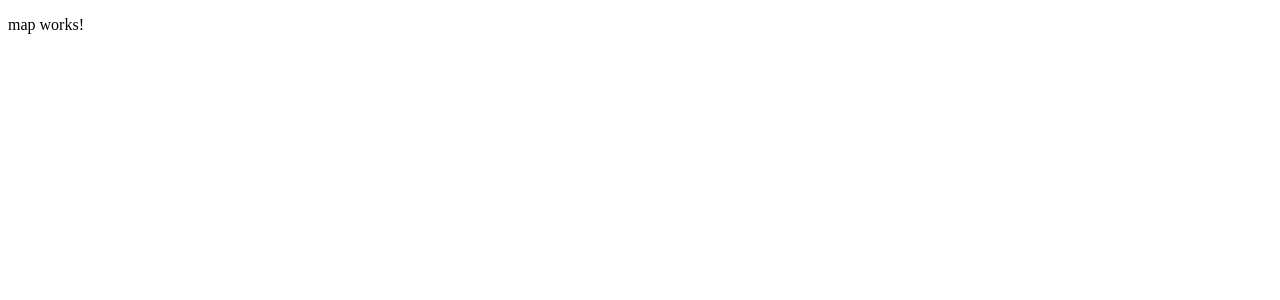
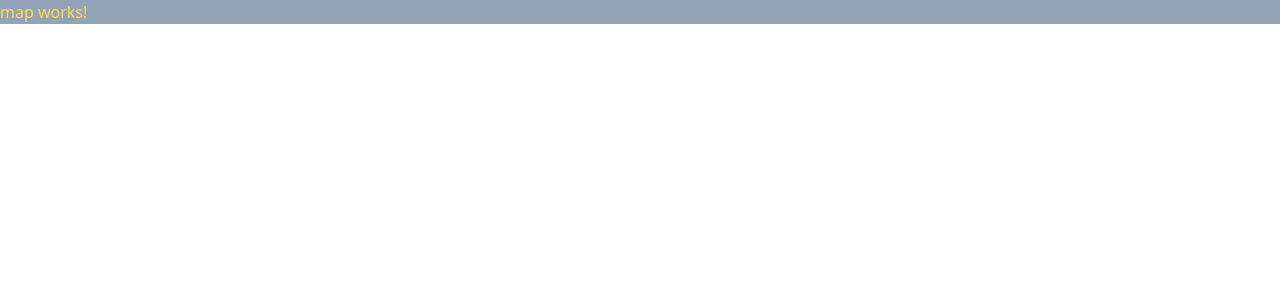
Before and after one commit to sergiiLiuk/ng-capibara-client, an Angular app: page / in a window 1280 px wide. Shown: the top 300 px of the page. Built offline with nearby package versions, Linux system fonts and the light colour scheme.

Commit message:
feat: tailwind

```diff
--- a/package.json
+++ b/package.json
@@ -27,12 +27,15 @@
     "@angular/cli": "~16.1.1",
     "@angular/compiler-cli": "^16.1.0",
     "@types/jasmine": "~4.3.0",
+    "autoprefixer": "^10.4.14",
     "jasmine-core": "~4.6.0",
     "karma": "~6.4.0",
     "karma-chrome-launcher": "~3.2.0",
     "karma-coverage": "~2.2.0",
     "karma-jasmine": "~5.1.0",
     "karma-jasmine-html-reporter": "~2.1.0",
+    "postcss": "^8.4.27",
+    "tailwindcss": "^3.3.3",
     "typescript": "~5.1.3"
   }
 }
--- a/src/app/map/map.component.html
+++ b/src/app/map/map.component.html
@@ -1 +1 @@
-<p>map works!</p>
+<p class="bg-slate-400 text-yellow-300">map works!</p>
--- a/src/styles.scss
+++ b/src/styles.scss
@@ -1 +1,4 @@
 /* You can add global styles to this file, and also import other style files */
+@tailwind base;
+@tailwind components;
+@tailwind utilities;
--- /dev/null
+++ b/tailwind.config.js
@@ -0,0 +1,8 @@
+/** @type {import('tailwindcss').Config} */
+module.exports = {
+  content: ["./src/**/*.{html,scss,ts}"],
+  theme: {
+    extend: {},
+  },
+  plugins: [],
+};
```
Also changed, not shown: 1 other file (tests, documents, lock files or other folders).
